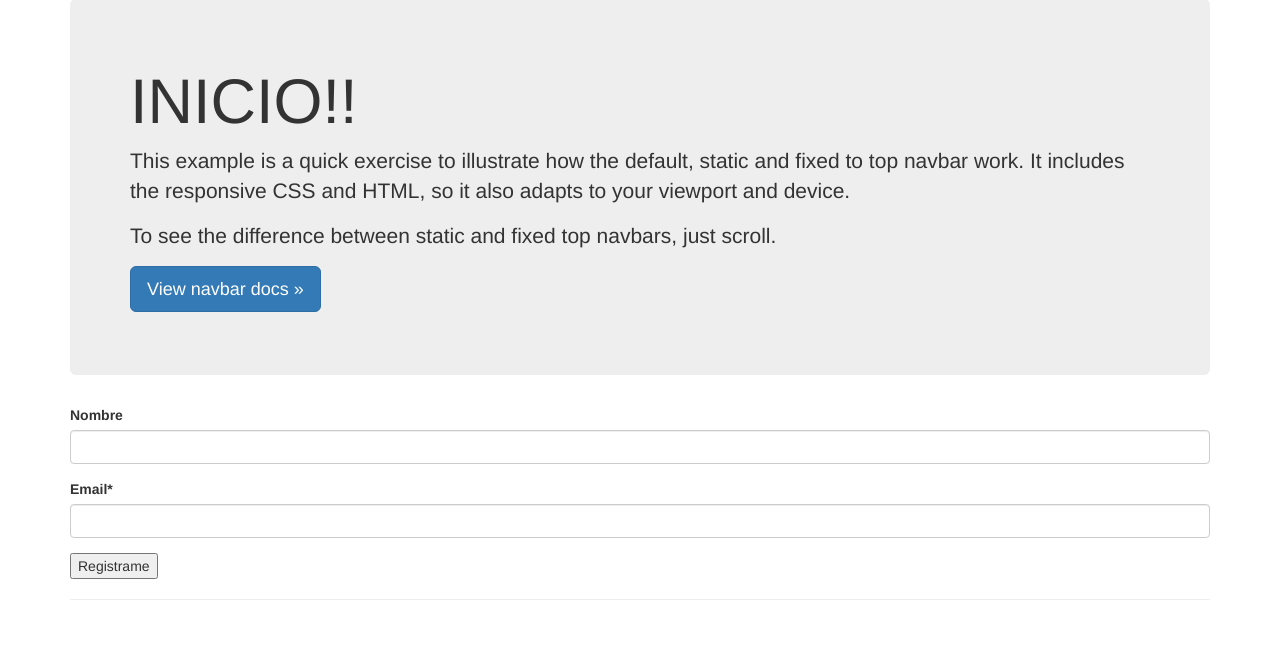
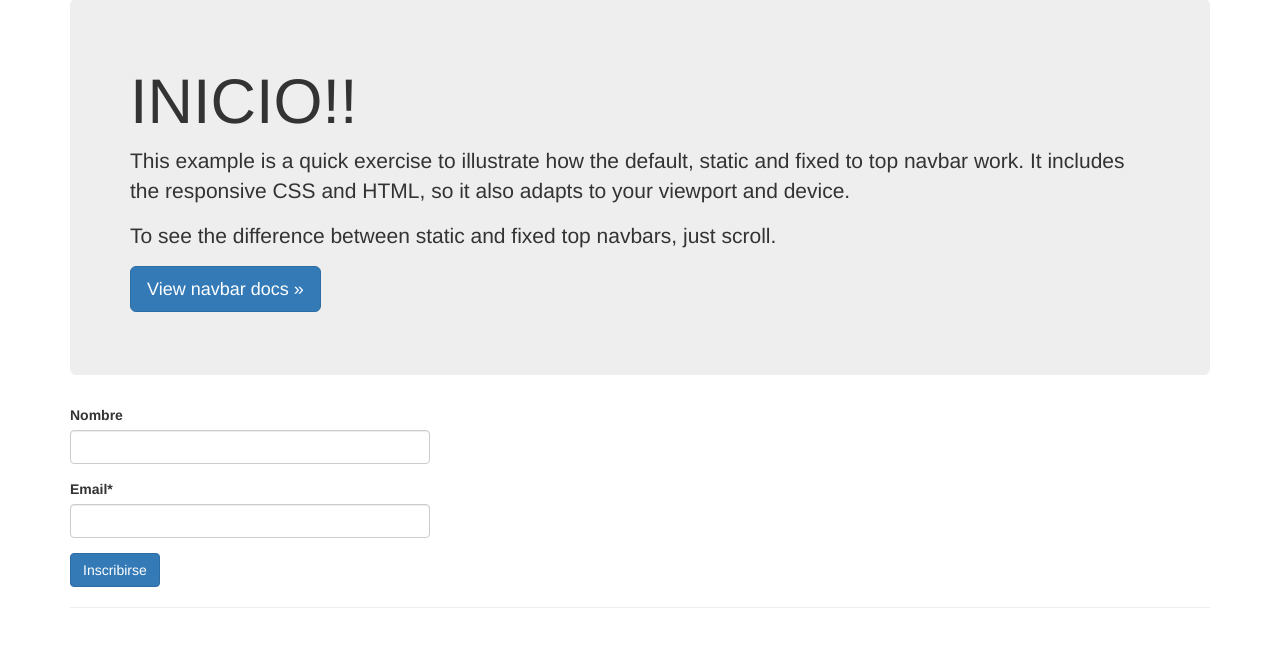
Before and after one commit to probardjango/Probar-Django-1.10, a Django app: page / in a window 1280 px wide. Shown: the part 72-719 px from the top of the page. Run offline with Django 3.2, Linux system fonts and the light colour scheme; some libraries are stand-ins or nearby versions.

Commit message:
bootstrap sistema cuad

```diff
--- a/src/templates/base.html
+++ b/src/templates/base.html
@@ -18,9 +18,7 @@
   </head>
 
   <body>
-
 {% include "navbar.html" %}
-
 
 
     <div class="container">
@@ -37,6 +35,10 @@
 {% endblock %}
 
     </div> <!-- /container -->
+<br/>
+<br/>
+<br/>
+<br/>
 
 {% include "javascript.html" %}
   </body>
--- a/src/templates/inicio.html
+++ b/src/templates/inicio.html
@@ -20,9 +20,15 @@
 <br/>
 
 {% block content %}
-<form method="POST" action="">{% csrf_token %}
-{{ el_form|crispy }}
-<input type='submit' value='Registrame' />
-</form>
+<div class="row">
+  <div class="col-sm-6 col-md-4">
+		<form method="POST" action="">{% csrf_token %}
+		{{ el_form|crispy }}
+		<input class='btn btn-primary' type='submit' value='Inscribirse' />
+		</form>
+  </div>
+</div>
+
+
 <hr/>
 {% endblock %}
```
Also changed, not shown: 1 other file.
